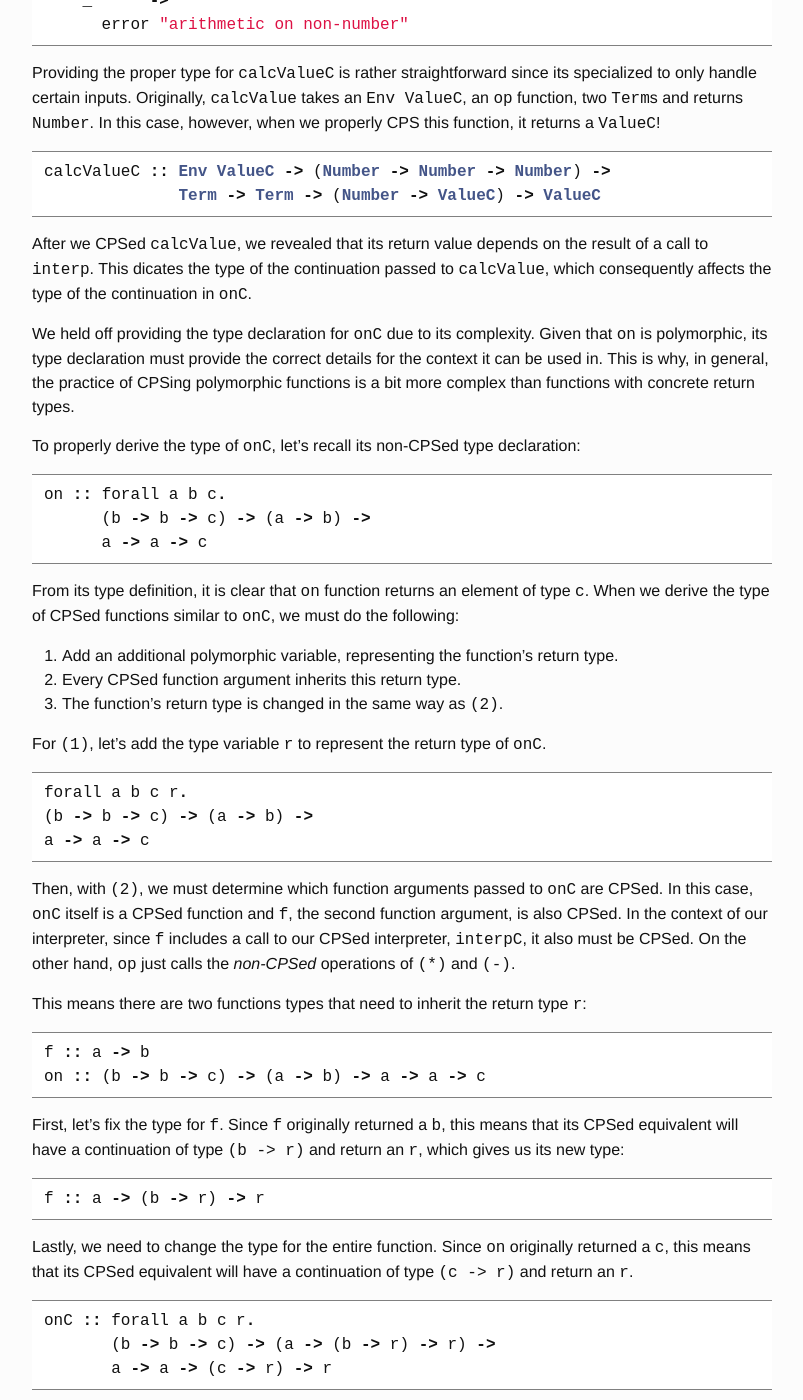
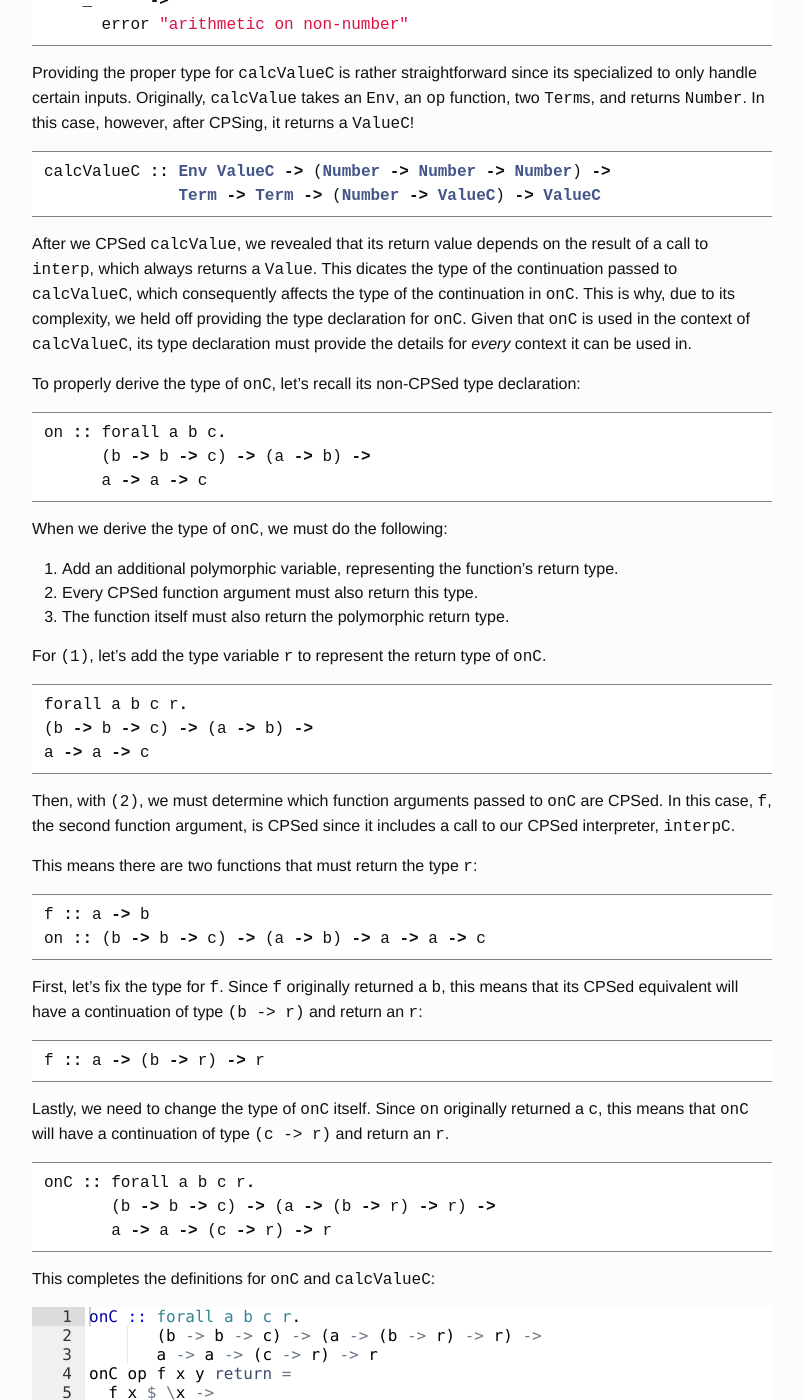
Before and after one commit to lazywithclass/project-lamp, a Jekyll site: the page built from website/book/chapter3.markdown, in a window 1280 px wide and 1400 px high, scrolled down 7189 px. Shown: the whole window, without its empty margins (238-1041 px from the left). Built offline with Jekyll 4.4.1, drawn with Linux system fonts in a browser that asks for light colours; a script that is not in the unit is left out; some of the changed text lies outside the part shown.

Commit message:
word choice and clarifications

````diff
--- a/website/book/chapter3.markdown
+++ b/website/book/chapter3.markdown
@@ -14,14 +14,14 @@
 
 # Chapter 3 - Continuing w/ Style
 
-In this chapter, we introduce *continuations* and writing functions in *continuation passing style* (CPS). We also discuss the reasons for writing CPSed programs.
+In this chapter, we introduce *continuations* and writing functions in *continuation passing style* (CPS). Writing in CPS provide functional programs control flow simillar to that of imperative ones.
 
 ## 1. Continuation Passing Style
-In essence, a continuation is a higher-order function that abstracts over an extended content for performing a certain computation. This is much more easily explained in a functional language, since we can treat continuations simply as a special form of accumulator, where the value being "accumulated" is a function. Doing this also has the added benefit of providing control over program evaluation.
+In essence, a continuation is a higher-order function that abstracts over an extended context for performing a certain computation. This is much more easily explained in a functional language, since we can treat continuations simply as a special form of accumulator, where the value being "accumulated" is a function. This also has the added benefit of providing control over program evaluation.
 
 ### a. Callback Everyday -- Continuations
 <!-- Convert a few basic functions -->
-As we mentioned, a continuation is a higher-order function and writing in CPS is synonymous with using a function as an accumulator.
+As we mentioned, a continuation is a higher-order function, and writing in CPS is synonymous with using a function as an accumulator.
 
 With this in mind, let's take a few steps back and recall writing in APS. In Chapter 1, we described how to convert a generally recursive definition into one that uses APS. To reiterate, here is the definition of `sum` written using general recursion:
 ```haskell
@@ -116,11 +116,11 @@
 append Nil ys k    = ?basecase
 append (x:xs) ys k = ?recur
 ```
-In the original definition of `append`, we return `ys` in the event that `xs` is `Nil`. In the CPSed version, we return `ys` by applying `k` to it:
+In the original definition of `append`, we return `ys` in the event that `xs` is `Nil`. In the CPSed version, we return `ys` by applying the continuation `k` to it:
 ```haskell
 append Nil ys k = k $ ys
 ```
-In the recursive case, we extend our continuation to perform the `:` operation.
+In the recursive case, we extend our continuation with the `:` operation.
 ```haskell
 append (x:xs) ys k =
   append xs ys ((:) x >>> k)
@@ -130,11 +130,11 @@
 rev Nil k    = ?basecase
 rev (x:xs) k = ?recur
 ```
-On the other hand, implementing `rev` requires that we perform certain computations before others. This is a quite bit different from the general functional style of writing code. Since the base case of `rev` is straightforward to implement, let's focus on its recursive case:
+Implementing `rev` requires that we reason about the order of evaluation, which is a quite bit different from the general functional style of writing code. Since the base case of `rev` is straightforward to implement, let's focus on its recursive case:
 ```haskell
 rev (x:xs) = append (rev xs) (x:Nil)
 ```
-Here, we are calling `append` *and* `rev`. The question is: *Which one happens first?* The natural answer would be that the call to `rev` happens first. In general, this is correct, but writing code in the general functional style provides us the liberty of not having to reason about which call happens first!
+Here, we are calling `append` *and* `rev`. The question is: *Which one should happen first?* The natural answer would be that the call to `rev` happens first. In general, this is correct, but writing code in the general functional style provides us the liberty of not having to reason about which call happens first!
 
 In CPSing `rev`, we gain the ability to choose which call happens first.
 {% repl_only revCps#append :: forall a. List a -> List a ->
@@ -153,7 +153,7 @@
   append xs' (x:Nil) k%}
 **NOTE:** Don't forget to use `id` when calling these functions!
 
-Here, we've implemented `rev` to first evaluate the recursive call to itself. Doing this, we discover that the recursive call to `rev` *must* happen before the call to `append`! This is because `append` depends on the result of the `rev` computation, which is made clearer when written in CPS style. For example, it is impossible to evaluate the call to `append` without first having `xs'`, the reversed list.
+Here, we've implemented `rev` to first evaluate the recursive call to itself. Doing this, we discover that the recursive call to `rev` *must* happen before the call to `append`! This is because `append` depends on the result of the `rev` computation, which is made clearer when written in CPS style. In fact, it is impossible to properly evaluate the call to `append` without having `xs'`, the result of the call to `rev`.
 
 ### c. If You Squint Your Eyes -- Tail Calls
 One might have noticed someting strange about the implementation of fully CPSed functions, especially in the way we've written `append` and `rev` above. This particular *something* is not actually strange at all but instead is one of the other benefits of writing in CPS.
@@ -322,14 +322,12 @@
     _      ->
       error "arithmetic on non-number"
 ```
-Providing the proper type for `calcValueC` is rather straightforward since its specialized to only handle certain inputs. Originally, `calcValue` takes an `Env ValueC`, an `op` function, two `Term`s and returns `Number`. In this case, however, when we properly CPS this function, it returns a `ValueC`!
+Providing the proper type for `calcValueC` is rather straightforward since its specialized to only handle certain inputs. Originally, `calcValue` takes an `Env`, an `op` function, two `Term`s, and returns `Number`. In this case, however, after CPSing, it returns a `ValueC`!
 ```haskell
 calcValueC :: Env ValueC -> (Number -> Number -> Number) ->
               Term -> Term -> (Number -> ValueC) -> ValueC
 ```
-After we CPSed `calcValue`, we revealed that its return value depends on the result of a call to `interp`. This dicates the type of the continuation passed to `calcValue`, which consequently affects the type of the continuation in `onC`.
-
-We held off providing the type declaration for `onC` due to its complexity. Given that `on` is polymorphic, its type declaration must provide the correct details for the context it can be used in. This is why, in general, the practice of CPSing polymorphic functions is a bit more complex than functions with concrete return types.
+After we CPSed `calcValue`, we revealed that its return value depends on the result of a call to `interp`, which always returns a `Value`. This dicates the type of the continuation passed to `calcValueC`, which consequently affects the type of the continuation in `onC`. This is why, due to its complexity, we held off providing the type declaration for `onC`. Given that `onC` is used in the context of `calcValueC`, its type declaration must provide the details for *every* context it can be used in.
 
 To properly derive the type of `onC`, let's recall its non-CPSed type declaration:
 ```haskell
@@ -337,11 +335,11 @@
       (b -> b -> c) -> (a -> b) ->
       a -> a -> c
 ```
-From its type definition, it is clear that `on` function returns an element of type `c`. When we derive the type of CPSed functions similar to `onC`, we must do the following:
+When we derive the type of `onC`, we must do the following:
 
 1. Add an additional polymorphic variable, representing the function's return type.
-2. Every CPSed function argument inherits this return type.
-3. The function's return type is changed in the same way as `(2)`.
+2. Every CPSed function argument must also return this type.
+3. The function itself must also return the polymorphic return type.
 
 For `(1)`, let's add the type variable `r` to represent the return type of `onC`.
 ```haskell
@@ -349,18 +347,18 @@
 (b -> b -> c) -> (a -> b) ->
 a -> a -> c
 ```
-Then, with `(2)`, we must determine which function arguments passed to `onC` are CPSed. In this case, `onC` itself is a CPSed function and `f`, the second function argument, is also CPSed. In the context of our interpreter, since `f` includes a call to our CPSed interpreter, `interpC`, it also must be CPSed. On the other hand, `op` just calls the *non-CPSed* operations of `(*)` and `(-)`.
+Then, with `(2)`, we must determine which function arguments passed to `onC` are CPSed. In this case, `f`, the second function argument, is CPSed since it includes a call to our CPSed interpreter, `interpC`.
 
-This means there are two functions types that need to inherit the return type `r`:
+This means there are two functions that must return the type `r`:
 ```haskell
 f :: a -> b
 on :: (b -> b -> c) -> (a -> b) -> a -> a -> c
 ```
-First, let's fix the type for `f`. Since `f` originally returned a `b`, this means that its CPSed equivalent will have a continuation of type `(b -> r)` and return an `r`, which gives us its new type:
+First, let's fix the type for `f`. Since `f` originally returned a `b`, this means that its CPSed equivalent will have a continuation of type `(b -> r)` and return an `r`:
 ```haskell
 f :: a -> (b -> r) -> r
 ```
-Lastly, we need to change the type for the entire function. Since `on` originally returned a `c`, this means that its CPSed equivalent will have a continuation of type `(c -> r)` and return an `r`.
+Lastly, we need to change the type of `onC` itself. Since `on` originally returned a `c`, this means that `onC` will have a continuation of type `(c -> r)` and return an `r`.
 ```haskell
 onC :: forall a b c r.
        (b -> b -> c) -> (a -> (b -> r) -> r) ->
@@ -385,7 +383,7 @@
     _      ->
       error "arithmetic on non-number"%}
 
-We then use `calcValue` to define the following cases in our interpreter:
+We then use `calcValueC` to define the number `Value`d expressions of our interpreter:
 ```haskell
 interpC _ (Num i) return    =
   return $ NC i
@@ -412,13 +410,13 @@
 
 First, let's reason about what happens in each case:
 
-For `IsZero`:
+`IsZero`:
 1. `interp` the sub-expression `x`.
-2. Determine whether the result of `(1)` is the representation of the value `0`.
-3. Wrap the result of `(2)` with the `Boolean` `Value` constructor.
+2. Determine whether the result of `(1)` is the value `0`.
+3. The result of `(2)` is wrapped with the `Boolean` `Value` constructor.
 4. The result of `(3)` is returned.
 
-For `If`:
+`If`:
 1. `interp` the sub-expression `x`.
 2. Determine the truthiness of the result of `(1)`.
 3. `interp` the appropriate sub-expression (`y` or `z`).
@@ -467,17 +465,17 @@
 Lastly, let's implement the case for `App` expressions. In `interpD`, this case is a bit more complex than the cases for `Var` and `Lam`. For the `App` case, the following occurs:
 
 1. `interp` the sub-expression `l`.
-2. Determine whether the result of `(1)` is a function value or not.
-3. In the event that `(1)` is a function, `interp` the sub-expression `r`. Otherwise, raise an error.
+2. Determine if the result of `(1)` is a function value.
+3. If `(1)` is a function, `interp` the sub-expression `r`. Otherwise, raise an error.
 4. When `(3)` suceeds, the value of `(1)` and `(3)` are passed to `applyClosure`.
 
-Before we can CPS the case for `App`, we need to determine whether or not `applyClosure` should be a CPSed function or not. With it is original implementation:
+Before we can CPS the case for `App`, we need to determine whether or not `applyClosure` should be a CPSed function or not. Let's recall its original implementation:
 ```haskell
 applyClosure :: Closure -> ValueD -> ValueD
 applyClosure (Closure clos) val =
   interpD (extend clos.name val clos.env) clos.body
 ```
-We discover that `applyClosure` calls an `interp` function. Since our `interp` function is CPSed, `applyClosure` must also be CPSed. Luckily, this function is rather straightforward to implement. We just add a continuation parameter, then thanks to η-reduction, the new `applyClosure` looks almost exactly the same! This is because the call to `interp` in `applyClosure` is *already* a tail-call.
+We discover that `applyClosure` calls an `interp` function. Since our `interp` function is CPSed, `applyClosure` must also be CPSed. Luckily, this function is rather straightforward to implement. All we need to do is change its type to include a continuation parameter, then thanks to η-reduction, the new `applyClosure` looks almost exactly the same! This is because the call to `interp` in `applyClosure` is *already* a tail-call.
 
 {% basic closfuns#applyClosure :: Closure -> ValueC -> (ValueC -> ValueC) -> ValueC
 applyClosure (Closure clos) val =
````
Also changed, not shown: other parts of website/book/chapter3.markdown (+6 -4 lines).
